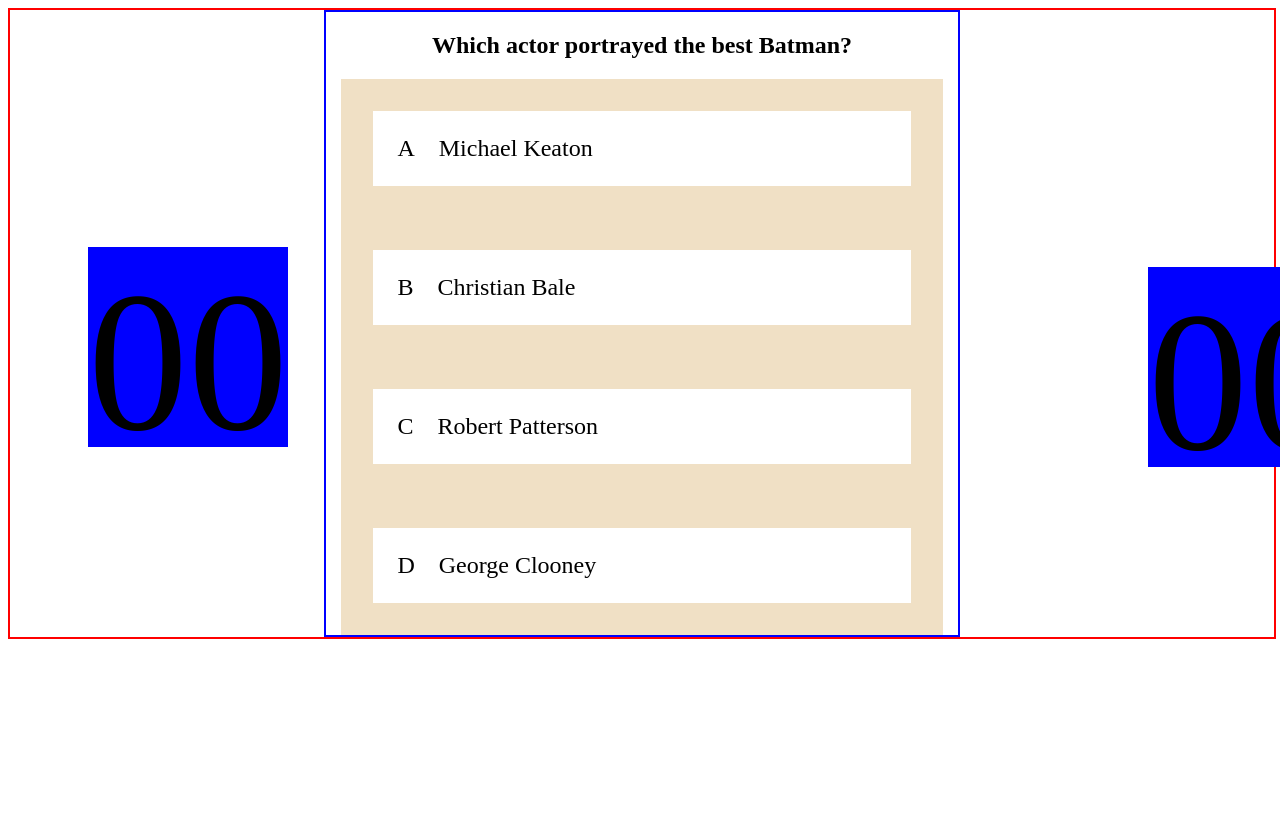
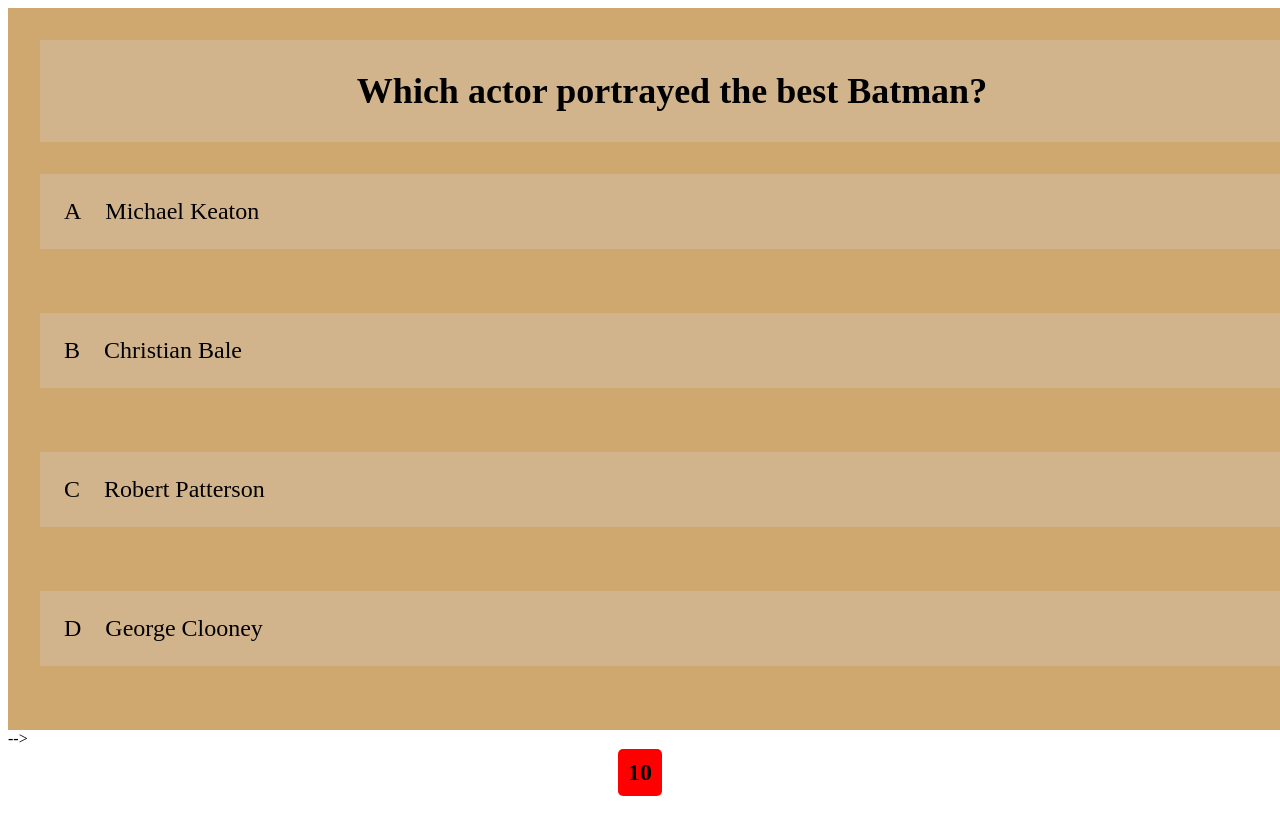
Before and after one commit to Conliffe99/Project-One-Cinema-Trivia, a plain HTML site: page game.html in a window 1280 px wide. Shown: the top 834 px of the page. After the commit the page ends 806 px from the top, so only its background shows below. Drawn offline with Linux system fonts and the light colour scheme.

Commit message:
git init

```diff
--- a/game.css
+++ b/game.css
@@ -12,17 +12,16 @@
     flex-direction: column;
     justify-content: center;
     align-items: center;
-    width: 50%;
-    border: 2px solid blue;
+    width: 100%;
 }
 
 .answer-container {
     display:flex;
     margin-bottom: 0.5 rem;
     font-size: 1.5rem;
-    width: 85%;
+    width: 100%;
     border: 2rem solid rgba(195, 133, 26, 0.25);
-    background-color: white;
+    background-color: tan;
     align-items: center;
 }
 
@@ -45,24 +44,18 @@
     width: 100%;
 }
 
-.timer-container{
-    width: 200px;
-    height: 200px;
-    background-color: blue;
-    position: relative;
-    bottom: 400px;
-    left: 80px;
-    font-size: 200px;
+#timer-container {
+    display: flex;
+    justify-content: center;
+    align-items: center;
+    height: 50px;
+  }
 
-}
-
-.timer-two{
-    width: 200px;
-    height: 200px;
-    background-color: blue;
-    position: relative;
-    bottom: 580px;
-    left: 1140px;
-    font-size: 200px;
-
-}
+  #timer {
+    font-size: 1.5rem;
+    font-weight: bold;
+    color: black;
+    background-color: tan;
+    border-radius: 5px;
+    padding: 10px;
+  }
--- a/game.html
+++ b/game.html
@@ -8,7 +8,7 @@
     <title>Cinema Trivia</title>
 </head>
 <body>
-    <div class="container">
+    <div class="answer-container">
         <div id="game">
             <h2 id="question">What is Quinten Tarintino's best film?</h2>
             <div class= "answer-container">
@@ -29,21 +29,9 @@
             </div>
             <script src="game.js" defer ></script>
     </div>
-        </div>
-
-    <div class="timer-container">
-        <div class="countdown-timer-values" id="seconds">00</div>
-        <div></div>
-    </div>
-    <script src="game.js"></script>
-
-    <div class="timer-two">
-        <div class="countdown-timer-values" id= "seconds">00</div>
-        <div></div>
-    </div>
-    <script src="game.js"></script>
-
-
-</body>
+        </div> -->
+        <div id="timer-container">
+            <div id="timer">15</div>
+          </div>
 
 </html>
--- a/game.js
+++ b/game.js
@@ -143,14 +143,39 @@ selections.forEach(selection =>{
 startGame();
 
 
-const secondsValue = document.querySelector('#seconds');
-const triviaTime = new Date(0,0,0,0,0,15,0,).getTime();
-//this is the time I want the timer to count down from starting with year being 0 month is 0 date is 0 hour is 0 minute is 0 seconds is 15 millisecond is 0
-function countdown() {
-    const triviaTime = new Date().getTime();
-    let difference = triviaTime - dateTimeNow;
+let count = 15;
+let timer = null;
 
-    const secondsValue = math.floor(difference / (1000) % 60);
-    console.log(secondsValue)
+function startTimer() {
+  clearInterval(timer); // clear any previous timers
+  count = 15;
+  timer = setInterval(() => {
+    count--;
+    if (count < 1) {
+      clearInterval(timer);
+      count = 15;
+    }
+    updateTimerDisplay();
+  }, 1000);
+  //1000 milliseconds = 1 second
 }
-countdown();
+
+function resetTimer() {
+  clearInterval(timer);
+  count = 15;
+  updateTimerDisplay();
+}
+
+function updateTimerDisplay() {
+  const timerDisplay = document.getElementById('timer');
+  timerDisplay.textContent = count;
+
+  if (count <= 5) {
+    timerDisplay.style.backgroundColor = '#F90';
+  } else {
+    timerDisplay.style.backgroundColor = '#F00';
+  }
+}
+
+// call startTimer() to begin the timer
+startTimer();
--- a/style.css
+++ b/style.css
@@ -5,6 +5,7 @@
     justify-content: center;
     align-items: center;
     margin: 0 auto;
+    background-color: tan;
 }
 .title {
     text-align: center;
@@ -13,6 +14,7 @@
 .button {
     font-size: 1.2rem;
     text-align:center;
-    width: 20rem;
+    width: auto;
+    height: auto;
     padding: 3rem;
 }
```
